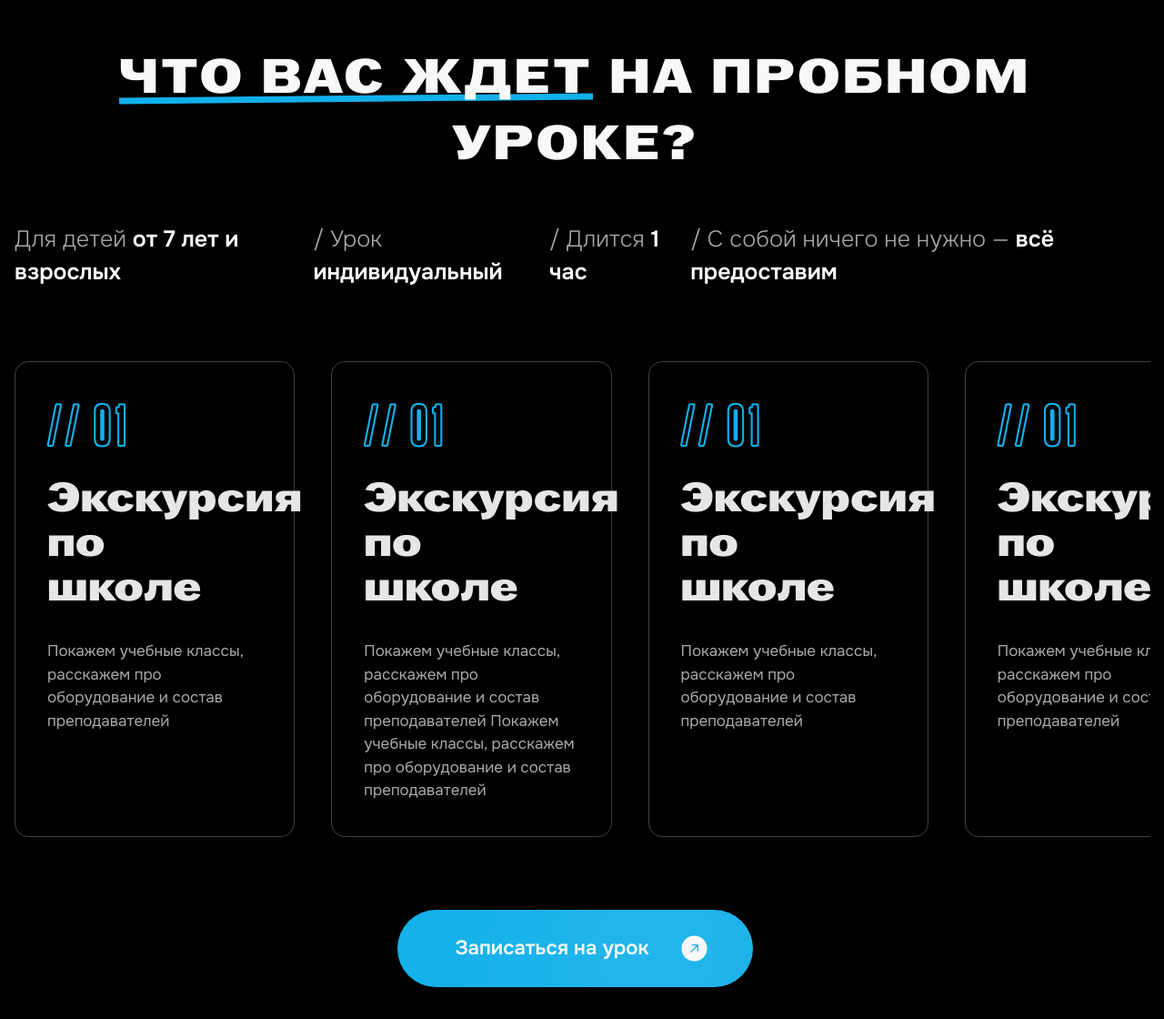
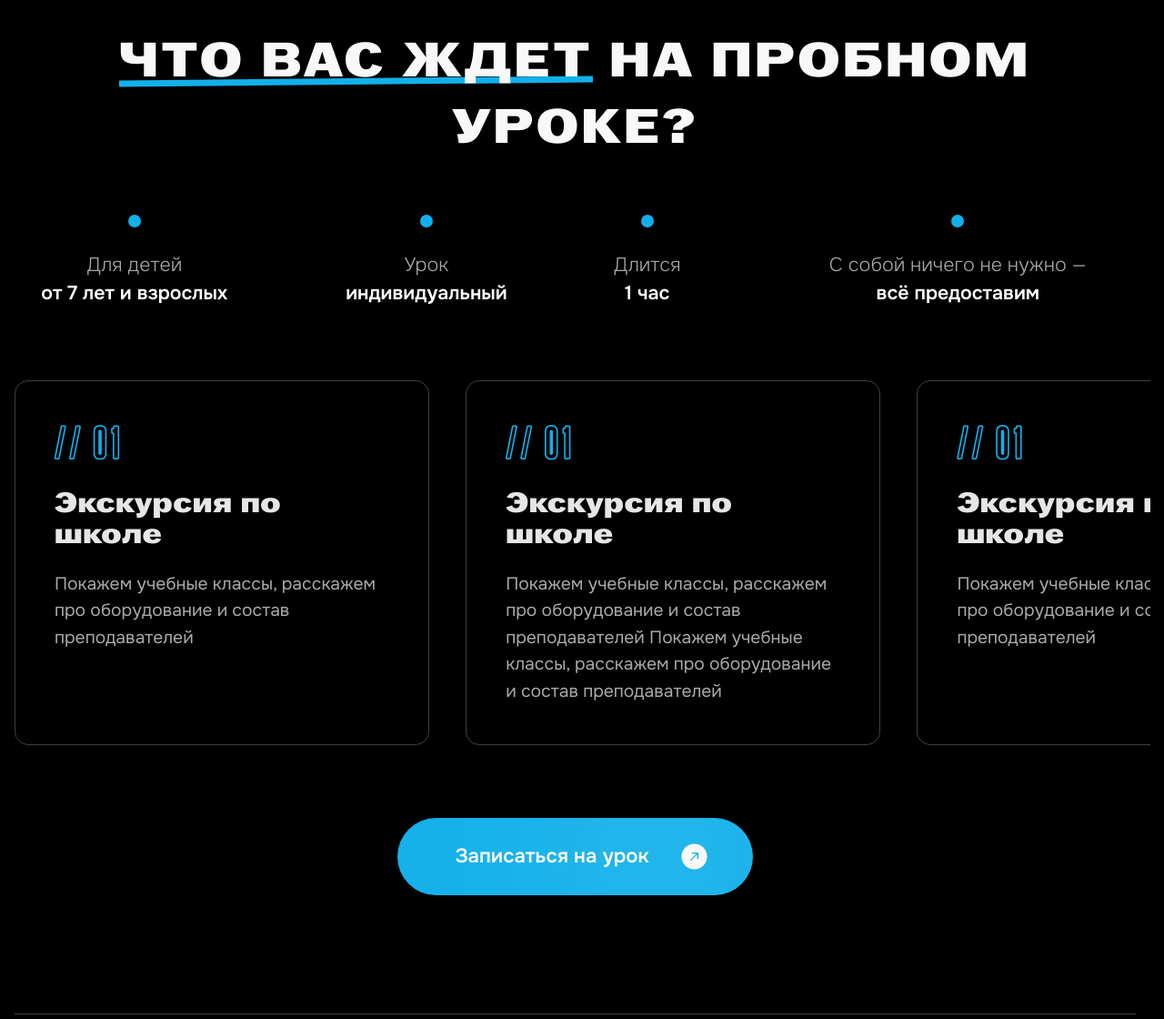
Before and after one commit to Memento-mori-dev/frontend-vite, a PHP site: page / in a window 1280 px wide. Shown: the part 5200-6320 px from the top of the page at 91% size. Run offline with PHP 8.4, Linux system fonts and the light colour scheme; style sheets or scripts are compiled from the project's sources; some web fonts are replaced.

Commit message:
lesson для пк

```diff
--- a/layout/src/styles/blocks/lesson.scss
+++ b/layout/src/styles/blocks/lesson.scss
@@ -7,9 +7,10 @@
         column-gap: rem(40);
 
         &-item{
-            width: 25%;
+            flex-shrink: 0;
+            width: 37%;
 
-            padding: rem(37.5) rem(35);
+            padding: fluid(45, 32) fluid(35, 43);
 
             border: var(--border);
             border-radius: rem(15);
@@ -22,25 +23,28 @@
 
             font-family: var(--font-Outline);
             font-weight: 700;
-            font-size: rem(55);
+            font-size: fluid(45, 30);
             line-height: 110%;
-            letter-spacing: 0.07em;
+            letter-spacing: 0.09em;
             color: var(--blue);
         }
         &-title{
-            padding-top: rem(30);
+            padding-top: fluid(30, 25);
 
             font-family: var(--second-family);
-            font-size: rem(45);
+            font-weight: 800;
             line-height: 109%;
-            letter-spacing: 0.01em;
+            letter-spacing: 0.02em;
+            font-size: fluid(32, 23);
+
             color: var(--white-e6);
         }
         &-text{
-            padding-top: rem(30);
+             padding-top: rem(20);
 
-            font-size: rem(17);
-            line-height: 150%;
+            font-size: fluid(20, 14);
+            font-weight: 400;
+            line-height: 153%;
             color: var(--grey-a9);
         }
     }
--- a/layout/src/styles/blocks/section.scss
+++ b/layout/src/styles/blocks/section.scss
@@ -44,55 +44,49 @@
     }
 
     &__sub{
-        margin-top: rem(45);
+        &-list{
+            margin-top: rem(55);
 
-        display: flex;
-        justify-content: center;
-        align-items: center;
-
-        &-item:not(:first-child){
-            margin-left: rem(35);
-        }
-
-        &-text{
-            font-weight: 300;
-            font-size: rem(25);
-            line-height: 145%;
-            color: var(--grey-a9);
-
-            & > span{
-                font-weight: 600;
-                color: var(--white);
-            }
-
-            &--center{
-                text-align: center
-            }
-        }
-        &-icon{
-            @include square(rem(26));
+            list-style-type: none;
 
             display: flex;
             justify-content: center;
-            align-items: center;
 
-            & > svg{
-                @include square(100%);
+            position: relative;
+
+            & li{
+                padding-top: rem(39);
+
+                &:not(:first-child){
+                    margin-left: fluid(99, 40);
+                }
+
+                position: relative;
+                &::before{
+                    content: '';
+
+                    position: absolute;
+                    top: 0;
+                    left: calc(50% - rem(7));
+
+                    width: rem(14);
+                    aspect-ratio: 1;
+                    background-color: var(--blue);
+                    border-radius: 50%;
+                }
             }
         }
+        &-text{
+            @include fluid-text(22, 16);
+            line-height: 147%;
+            font-weight: 300;
+            color: var(--grey-a9);
+            text-align: center;
 
-        &-list{
-            list-style-type: none;
-
-            display: flex;
-            align-items: center;
-
-            & > li:not(:first-child){
-                padding-left: rem(9);
-
-                & p::before{
-                    content: '/';
-                }
+            & span{
+                white-space: nowrap;
+                color: var(--white);
+                font-weight: 600;
             }
         }
     }
```
